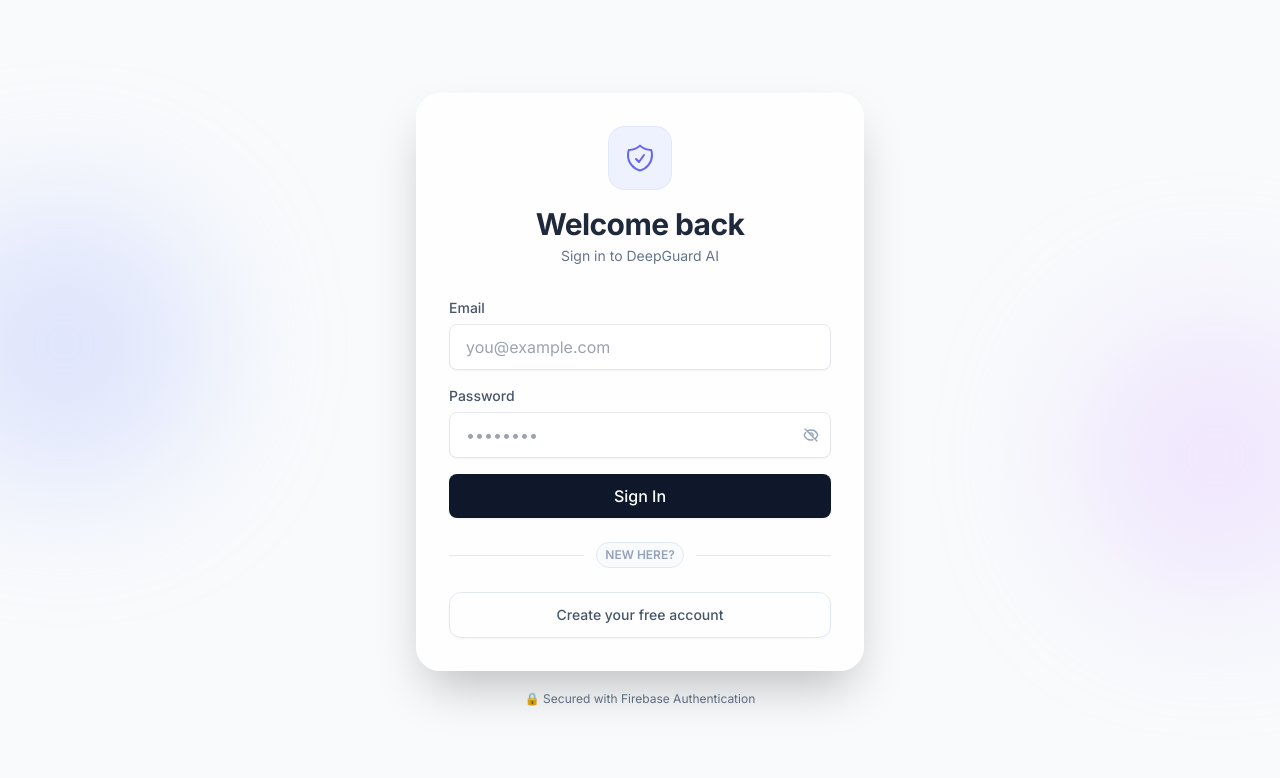
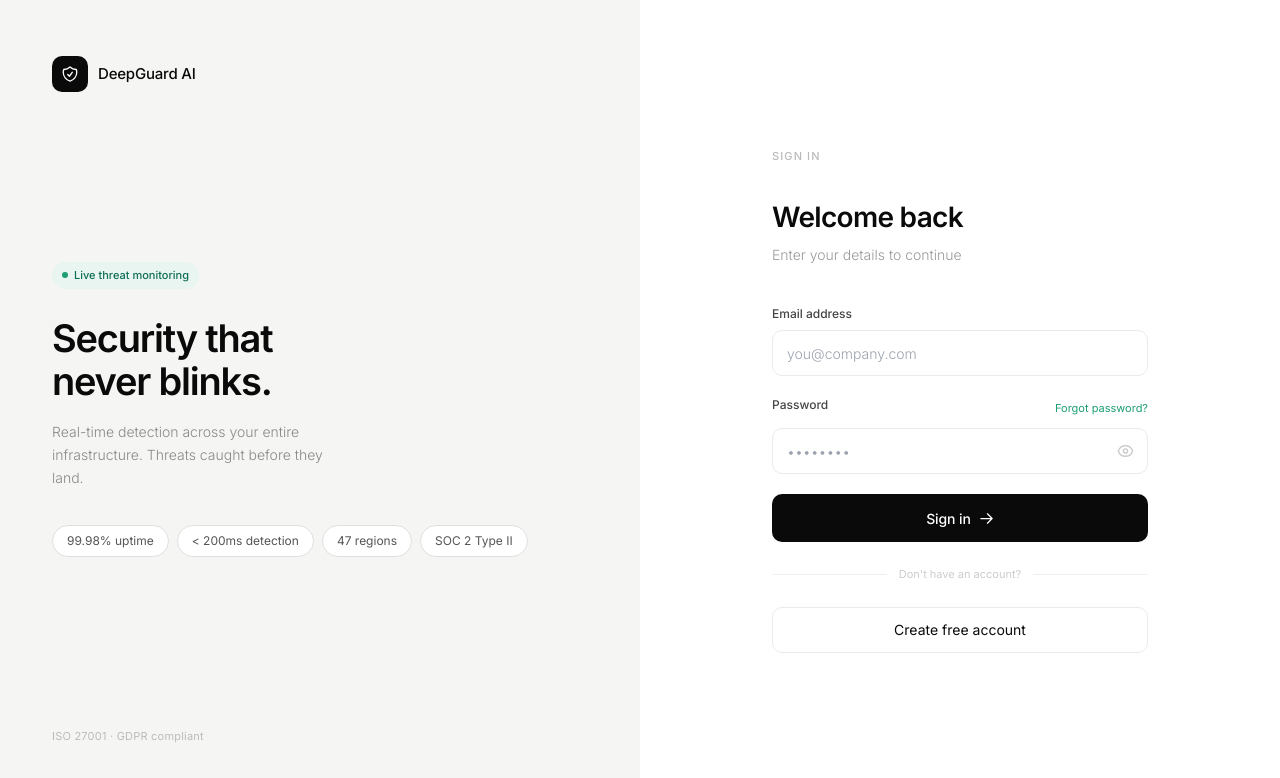
Before and after one commit to sachinjangir8/captson, a React (Vite) app in the folder frontend/: page /login in a window 1280 px wide. Shown: the top 778 px of the page. Built offline with nearby package versions, Linux system fonts and the light colour scheme; no server answers.

Commit message:
login page updated

```diff
--- a/frontend/src/pages/LoginPage.jsx
+++ b/frontend/src/pages/LoginPage.jsx
@@ -1,30 +1,8 @@
 import { useState } from 'react'
 import { Link, useNavigate } from 'react-router-dom'
-import { motion } from 'framer-motion'
 import { useAuth } from '../context/AuthContext'
 import { useAuthForm } from '../hooks/useAuthForm'
-import Alert from '../components/Alert'
 
-// ── Inline Icons ──────────────────────────────────────────────────────────────
-const ShieldIcon = () => (
-  <svg className="w-8 h-8" fill="none" viewBox="0 0 24 24" stroke="currentColor" strokeWidth={1.5}>
-    <path strokeLinecap="round" strokeLinejoin="round"
-      d="M9 12.75L11.25 15 15 9.75m-3-7.036A11.959 11.959 0 013.598 6 11.99 11.99 0 003 9.749c0 5.592 3.824 10.29 9 11.623 5.176-1.332 9-6.03 9-11.622 0-1.31-.21-2.571-.598-3.751h-.152c-3.196 0-6.1-1.248-8.25-3.285z" />
-  </svg>
-)
-
-const EyeIcon = ({ open }) => open ? (
-  <svg className="w-4 h-4" fill="none" viewBox="0 0 24 24" stroke="currentColor" strokeWidth={2}>
-    <path strokeLinecap="round" strokeLinejoin="round" d="M2.036 12.322a1.012 1.012 0 010-.639C3.423 7.51 7.36 4.5 12 4.5c4.638 0 8.573 3.007 9.963 7.178.07.207.07.431 0 .639C20.577 16.49 16.64 19.5 12 19.5c-4.638 0-8.573-3.007-9.963-7.178z" />
-    <path strokeLinecap="round" strokeLinejoin="round" d="M15 12a3 3 0 11-6 0 3 3 0 016 0z" />
-  </svg>
-) : (
-  <svg className="w-4 h-4" fill="none" viewBox="0 0 24 24" stroke="currentColor" strokeWidth={2}>
-    <path strokeLinecap="round" strokeLinejoin="round" d="M3.98 8.223A10.477 10.477 0 001.934 12C3.226 16.338 7.244 19.5 12 19.5c.993 0 1.953-.138 2.863-.395M6.228 6.228A10.45 10.45 0 0112 4.5c4.756 0 8.773 3.162 10.065 7.498a10.523 10.523 0 01-4.293 5.774M6.228 6.228L3 3m3.228 3.228l3.65 3.65m7.894 7.894L21 21m-3.228-3.228l-3.65-3.65m0 0a3 3 0 10-4.243-4.243m4.242 4.242L9.88 9.88" />
-  </svg>
-)
-
-// ── Page ──────────────────────────────────────────────────────────────────────
 export default function LoginPage() {
   const { login } = useAuth()
   const { formError, isSubmitting, clearError, handleAuthAction } = useAuthForm()
@@ -42,117 +20,413 @@
   }
 
   return (
-    <div className="min-h-screen bg-slate-50 dark:bg-[#0A0A0A] flex items-center justify-center p-4 relative overflow-hidden transition-colors">
-      {/* Background glow orbs */}
-      <div className="absolute top-1/4 -left-20 w-72 h-72 bg-indigo-200/50 dark:bg-indigo-900/30 rounded-full blur-3xl transition-colors" />
-      <div className="absolute bottom-1/4 -right-20 w-72 h-72 bg-purple-200/50 dark:bg-purple-900/30 rounded-full blur-3xl transition-colors" />
+    <div style={styles.root}>
 
-      <motion.div
-        initial={{ opacity: 0, y: 30 }}
-        animate={{ opacity: 1, y: 0 }}
-        transition={{ duration: 0.5, ease: 'easeOut' }}
-        className="w-full max-w-md relative"
-      >
-        {/* Card */}
-        <div className="bg-white/80 dark:bg-[#111111]/80 backdrop-blur-xl rounded-3xl border border-white dark:border-white/5 p-8 shadow-2xl transition-colors">
-          {/* Logo */}
-          <div className="text-center mb-8">
-            <div className="inline-flex items-center justify-center w-16 h-16 rounded-2xl
-                            bg-indigo-50 dark:bg-indigo-900/20 border border-indigo-100 dark:border-indigo-800/40 mb-4 text-indigo-500 dark:text-indigo-400 transition-colors">
-              <ShieldIcon />
+      {/* ── Left panel ── */}
+      <div style={styles.left}>
+        <div style={styles.logo}>
+          <div style={styles.logoIcon}>
+            <svg width="18" height="18" fill="none" viewBox="0 0 24 24" stroke="#fff" strokeWidth={1.8}>
+              <path strokeLinecap="round" strokeLinejoin="round"
+                d="M9 12.75L11.25 15 15 9.75m-3-7.036A11.959 11.959 0 013.598 6 11.99 11.99 0 003 9.749c0 5.592 3.824 10.29 9 11.623 5.176-1.332 9-6.03 9-11.622 0-1.31-.21-2.571-.598-3.751h-.152c-3.196 0-6.1-1.248-8.25-3.285z" />
+            </svg>
           </div>
-            <h1 className="text-3xl font-bold text-slate-800 dark:text-white">Welcome back</h1>
-            <p className="text-slate-500 dark:text-gray-400 mt-1 text-sm">Sign in to DeepGuard AI</p>
+          <span style={styles.logoName}>DeepGuard AI</span>
         </div>
 
-          {/* Error */}
+        <div style={styles.leftBody}>
+          <div style={styles.tag}>
+            <div style={styles.tagDot} />
+            Live threat monitoring
+          </div>
+          <h1 style={styles.leftTitle}>Security that<br />never blinks.</h1>
+          <p style={styles.leftSub}>
+            Real-time detection across your entire infrastructure. Threats caught before they land.
+          </p>
+          <div style={styles.pills}>
+            {['99.98% uptime', '< 200ms detection', '47 regions', 'SOC 2 Type II'].map((p) => (
+              <span key={p} style={styles.pill}>{p}</span>
+            ))}
+          </div>
+        </div>
+
+        <div style={styles.leftFoot}>ISO 27001 · GDPR compliant</div>
+      </div>
+
+      {/* ── Right panel ── */}
+      <div style={styles.right}>
+        <div style={styles.step}>Sign in</div>
+
+        <h2 style={styles.rTitle}>Welcome back</h2>
+        <p style={styles.rSub}>Enter your details to continue</p>
+
         {formError && (
-            <div className="mb-4">
-              <Alert message={formError} type="error" onDismiss={clearError} />
+          <div style={styles.errBox}>
+            {formError}
+            <button onClick={clearError} style={styles.errClose} aria-label="Dismiss">✕</button>
           </div>
         )}
 
-          {/* Form */}
-          <form onSubmit={handleSubmit} className="space-y-4">
-            <div>
-              <label className="block text-sm text-slate-600 dark:text-gray-300 mb-1.5 font-medium">Email</label>
+        <form onSubmit={handleSubmit} style={{ width: '100%' }}>
+          {/* Email */}
+          <div style={styles.field}>
+            <label style={styles.flabel}>Email address</label>
             <input
               type="email"
-                id="login-email"
               value={email}
               onChange={(e) => setEmail(e.target.value)}
-                placeholder="you@example.com"
+              placeholder="you@company.com"
               required
               autoComplete="email"
-                className="input-field"
+              style={styles.inp}
+              onFocus={e => e.target.style.borderColor = '#1D9E75'}
+              onBlur={e => e.target.style.borderColor = '#EBEBEB'}
             />
           </div>
 
-            <div>
-              <label className="block text-sm text-slate-600 dark:text-gray-300 mb-1.5 font-medium">Password</label>
-              <div className="relative">
+          {/* Password */}
+          <div style={styles.field}>
+            <div style={styles.flabelRow}>
+              <label style={styles.flabel}>Password</label>
+              <button type="button" style={styles.forgot}>Forgot password?</button>
+            </div>
+            <div style={styles.inpWrap}>
               <input
                 type={showPass ? 'text' : 'password'}
-                  id="login-password"
                 value={password}
                 onChange={(e) => setPassword(e.target.value)}
                 placeholder="••••••••"
                 required
                 autoComplete="current-password"
-                  className="input-field pr-10"
+                style={{ ...styles.inp, paddingRight: 42 }}
+                onFocus={e => e.target.style.borderColor = '#1D9E75'}
+                onBlur={e => e.target.style.borderColor = '#EBEBEB'}
               />
               <button
                 type="button"
-                  onClick={() => setShowPass((v) => !v)}
-                  className="absolute right-3 top-1/2 -translate-y-1/2 text-slate-400 dark:text-gray-500
-                             hover:text-slate-600 dark:hover:text-gray-300 transition-colors"
+                onClick={() => setShowPass(v => !v)}
+                style={styles.eyeBtn}
                 aria-label="Toggle password visibility"
               >
-                  <EyeIcon open={showPass} />
+                {showPass ? (
+                  <svg width="17" height="17" fill="none" viewBox="0 0 24 24" stroke="currentColor" strokeWidth={2}>
+                    <path strokeLinecap="round" strokeLinejoin="round" d="M3.98 8.223A10.477 10.477 0 001.934 12C3.226 16.338 7.244 19.5 12 19.5c.993 0 1.953-.138 2.863-.395M6.228 6.228A10.45 10.45 0 0112 4.5c4.756 0 8.773 3.162 10.065 7.498a10.523 10.523 0 01-4.293 5.774M6.228 6.228L3 3m3.228 3.228l3.65 3.65m7.894 7.894L21 21m-3.228-3.228l-3.65-3.65m0 0a3 3 0 10-4.243-4.243m4.242 4.242L9.88 9.88" />
+                  </svg>
+                ) : (
+                  <svg width="17" height="17" fill="none" viewBox="0 0 24 24" stroke="currentColor" strokeWidth={2}>
+                    <path strokeLinecap="round" strokeLinejoin="round" d="M2.036 12.322a1.012 1.012 0 010-.639C3.423 7.51 7.36 4.5 12 4.5c4.638 0 8.573 3.007 9.963 7.178.07.207.07.431 0 .639C20.577 16.49 16.64 19.5 12 19.5c-4.638 0-8.573-3.007-9.963-7.178z" />
+                    <path strokeLinecap="round" strokeLinejoin="round" d="M15 12a3 3 0 11-6 0 3 3 0 016 0z" />
+                  </svg>
+                )}
               </button>
             </div>
           </div>
 
+          {/* Submit */}
           <button
             type="submit"
-              id="login-submit"
             disabled={isSubmitting}
-              className="btn-primary w-full mt-6 flex items-center justify-center gap-2"
+            style={{
+              ...styles.btn,
+              opacity: isSubmitting ? 0.7 : 1,
+              cursor: isSubmitting ? 'not-allowed' : 'pointer',
+            }}
+            onMouseEnter={e => !isSubmitting && (e.target.style.background = '#222')}
+            onMouseLeave={e => e.target.style.background = '#0A0A0A'}
           >
             {isSubmitting ? (
               <>
-                  <span className="w-4 h-4 border-2 border-white/30 border-t-white rounded-full animate-spin" />
+                <span style={styles.spinner} />
                 Signing in…
               </>
             ) : (
-                'Sign In'
+              <>
+                Sign in
+                <svg width="15" height="15" fill="none" viewBox="0 0 24 24" stroke="currentColor" strokeWidth={2}>
+                  <path strokeLinecap="round" strokeLinejoin="round" d="M13.5 4.5L21 12m0 0l-7.5 7.5M21 12H3" />
+                </svg>
+              </>
             )}
           </button>
         </form>
 
-          {/* Divider */}
-          <div className="flex items-center gap-3 my-6">
-            <div className="flex-1 h-px bg-slate-200 dark:bg-[#262626]" />
-            <span className="text-slate-400 dark:text-gray-500 font-semibold text-xs border border-slate-200 dark:border-[#262626] bg-slate-50 dark:bg-[#171717] px-2 py-1 rounded-full">NEW HERE?</span>
-            <div className="flex-1 h-px bg-slate-200 dark:bg-[#262626]" />
+        <div style={styles.divRow}>
+          <div style={styles.divLine} />
+          <span style={styles.divTxt}>Don't have an account?</span>
+          <div style={styles.divLine} />
         </div>
 
-          {/* Signup link */}
-          <Link
-            to="/signup"
-            className="block text-center py-3 px-6 rounded-xl border border-slate-200 dark:border-[#262626]
-                       text-slate-600 dark:text-gray-400 dark:hover:text-white dark:hover:border-[#404040] hover:text-slate-800 hover:border-slate-300 hover:bg-slate-50 dark:hover:bg-[#1A1A1A]
-                       transition-all duration-200 font-medium text-sm shadow-sm"
-          >
-            Create your free account
+        <Link to="/signup" style={styles.signupBtn}>
+          Create free account
         </Link>
       </div>
-
-        {/* Bottom tagline */}
-        <p className="text-center text-slate-500 dark:text-gray-500 text-xs mt-5">
-          🔒 Secured with Firebase Authentication
-        </p>
-      </motion.div>
     </div>
   )
 }
+
+const styles = {
+  root: {
+    minHeight: '100vh',
+    background: '#fff',
+    display: 'grid',
+    gridTemplateColumns: '1fr 1fr',
+    fontFamily: "'Inter', system-ui, sans-serif",
+  },
+
+  /* ── Left ── */
+  left: {
+    background: '#F5F5F3',
+    padding: '56px 52px',
+    display: 'flex',
+    flexDirection: 'column',
+    justifyContent: 'space-between',
+  },
+  logo: {
+    display: 'flex',
+    alignItems: 'center',
+    gap: 10,
+  },
+  logoIcon: {
+    width: 36,
+    height: 36,
+    background: '#0A0A0A',
+    borderRadius: 10,
+    display: 'flex',
+    alignItems: 'center',
+    justifyContent: 'center',
+  },
+  logoName: {
+    fontSize: 15,
+    fontWeight: 500,
+    color: '#0A0A0A',
+    letterSpacing: '-0.2px',
+  },
+  leftBody: {
+    flex: 1,
+    display: 'flex',
+    flexDirection: 'column',
+    justifyContent: 'center',
+    padding: '40px 0',
+  },
+  tag: {
+    display: 'inline-flex',
+    alignItems: 'center',
+    gap: 6,
+    background: '#E8F5F0',
+    color: '#0F6E56',
+    fontSize: 11,
+    fontWeight: 500,
+    padding: '5px 10px',
+    borderRadius: 20,
+    marginBottom: 28,
+    width: 'fit-content',
+  },
+  tagDot: {
+    width: 6,
+    height: 6,
+    background: '#1D9E75',
+    borderRadius: '50%',
+  },
+  leftTitle: {
+    fontSize: 38,
+    fontWeight: 600,
+    color: '#0A0A0A',
+    lineHeight: 1.15,
+    letterSpacing: '-1.2px',
+    marginBottom: 16,
+  },
+  leftSub: {
+    fontSize: 14,
+    color: '#888',
+    lineHeight: 1.65,
+    fontWeight: 300,
+    maxWidth: 280,
+  },
+  pills: {
+    display: 'flex',
+    flexWrap: 'wrap',
+    gap: 8,
+    marginTop: 36,
+  },
+  pill: {
+    fontSize: 12,
+    color: '#555',
+    padding: '6px 14px',
+    border: '1px solid #E0E0E0',
+    borderRadius: 20,
+    background: '#fff',
+    fontWeight: 400,
+  },
+  leftFoot: {
+    fontSize: 11,
+    color: '#bbb',
+    letterSpacing: '0.02em',
+  },
+
+  /* ── Right ── */
+  right: {
+    padding: '56px 52px',
+    display: 'flex',
+    flexDirection: 'column',
+    justifyContent: 'center',
+    maxWidth: 480,
+    margin: '0 auto',
+    width: '100%',
+  },
+  step: {
+    fontSize: 11,
+    color: '#bbb',
+    fontWeight: 500,
+    letterSpacing: '0.1em',
+    textTransform: 'uppercase',
+    marginBottom: 32,
+  },
+  rTitle: {
+    fontSize: 28,
+    fontWeight: 600,
+    color: '#0A0A0A',
+    letterSpacing: '-0.7px',
+    marginBottom: 6,
+  },
+  rSub: {
+    fontSize: 14,
+    color: '#999',
+    fontWeight: 300,
+    marginBottom: 40,
+  },
+  errBox: {
+    background: '#FEF2F2',
+    border: '1px solid #FECACA',
+    color: '#991B1B',
+    fontSize: 13,
+    padding: '10px 14px',
+    borderRadius: 8,
+    marginBottom: 20,
+    display: 'flex',
+    justifyContent: 'space-between',
+    alignItems: 'center',
+  },
+  errClose: {
+    background: 'none',
+    border: 'none',
+    cursor: 'pointer',
+    color: '#991B1B',
+    fontSize: 13,
+    padding: '0 0 0 8px',
+  },
+  field: {
+    marginBottom: 20,
+  },
+  flabelRow: {
+    display: 'flex',
+    justifyContent: 'space-between',
+    alignItems: 'center',
+    marginBottom: 7,
+  },
+  flabel: {
+    fontSize: 12,
+    fontWeight: 500,
+    color: '#444',
+    marginBottom: 7,
+    display: 'block',
+  },
+  forgot: {
+    fontSize: 11,
+    color: '#1D9E75',
+    background: 'none',
+    border: 'none',
+    cursor: 'pointer',
+    fontFamily: 'inherit',
+    padding: 0,
+  },
+  inp: {
+    width: '100%',
+    height: 46,
+    border: '1.5px solid #EBEBEB',
+    borderRadius: 10,
+    padding: '0 14px',
+    fontSize: 14,
+    fontFamily: 'inherit',
+    color: '#0A0A0A',
+    background: '#fff',
+    outline: 'none',
+    transition: 'border-color 0.18s',
+    fontWeight: 300,
+  },
+  inpWrap: {
+    position: 'relative',
+  },
+  eyeBtn: {
+    position: 'absolute',
+    right: 14,
+    top: '50%',
+    transform: 'translateY(-50%)',
+    background: 'none',
+    border: 'none',
+    cursor: 'pointer',
+    color: '#ccc',
+    display: 'flex',
+    alignItems: 'center',
+    padding: 0,
+  },
+  btn: {
+    width: '100%',
+    height: 48,
+    background: '#0A0A0A',
+    color: '#fff',
+    border: 'none',
+    borderRadius: 10,
+    fontSize: 14,
+    fontWeight: 500,
+    fontFamily: 'inherit',
+    cursor: 'pointer',
+    marginTop: 8,
+    letterSpacing: '-0.1px',
+    display: 'flex',
+    alignItems: 'center',
+    justifyContent: 'center',
+    gap: 8,
+    transition: 'background 0.18s',
+  },
+  spinner: {
+    width: 16,
+    height: 16,
+    border: '2px solid rgba(255,255,255,0.3)',
+    borderTopColor: '#fff',
+    borderRadius: '50%',
+    animation: 'spin 0.7s linear infinite',
+  },
+  divRow: {
+    display: 'flex',
+    alignItems: 'center',
+    gap: 12,
+    margin: '24px 0',
+  },
+  divLine: {
+    flex: 1,
+    height: 1,
+    background: '#F0F0F0',
+  },
+  divTxt: {
+    fontSize: 11,
+    color: '#ccc',
+    whiteSpace: 'nowrap',
+  },
+  signupBtn: {
+    width: '100%',
+    height: 46,
+    background: '#fff',
+    color: '#0A0A0A',
+    border: '1.5px solid #EBEBEB',
+    borderRadius: 10,
+    fontSize: 14,
+    fontFamily: 'inherit',
+    cursor: 'pointer',
+    fontWeight: 400,
+    textDecoration: 'none',
+    display: 'flex',
+    alignItems: 'center',
+    justifyContent: 'center',
+    transition: 'border-color 0.18s, background 0.18s',
+  },
+}
```
Lines whose indentation alone changed are shown as unchanged.
